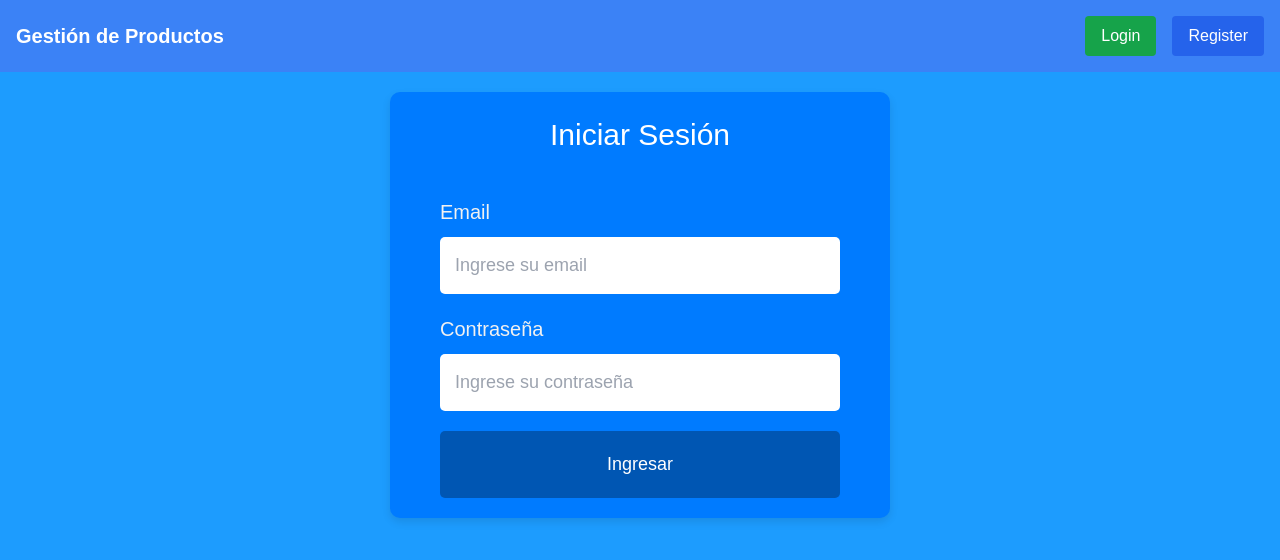
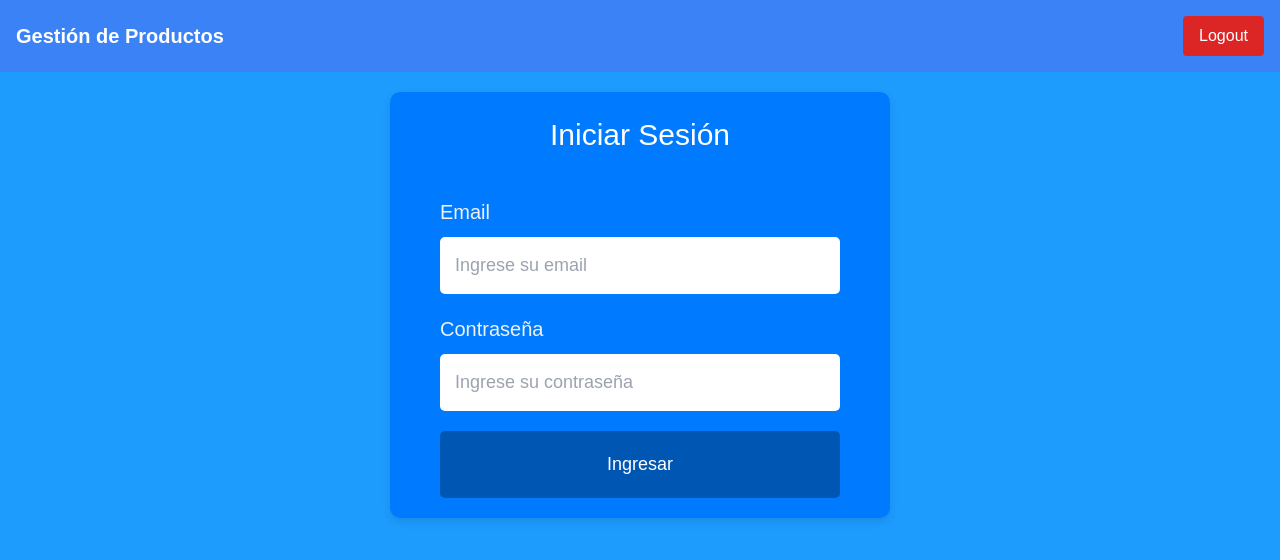
Before and after one commit to xSharkz/TallerIDWMFrontendWeb, an Angular app: page /login in a window 1280 px wide. Shown: the top 560 px of the page. Built offline with nearby package versions, Linux system fonts and the light colour scheme; sample sign-in values are in the browser's storage.

Commit message:
feat: change app component and login component

```diff
--- a/src/app/AuthManagement/components/login/login.component.css
+++ b/src/app/AuthManagement/components/login/login.component.css
@@ -35,6 +35,8 @@
   border: none;
   border-radius: 5px;
   box-sizing: border-box;
+  color: #000; /* Color del texto */
+  background-color: #ffffff; /* Fondo blanco para contraste */
 }
 
 .login-form button.btn {
--- a/src/app/AuthManagement/components/login/login.component.ts
+++ b/src/app/AuthManagement/components/login/login.component.ts
@@ -7,7 +7,7 @@ import { CommonModule } from '@angular/common';
 @Component({
   selector: 'app-login',
   templateUrl: './login.component.html',
-  imports: [FormsModule, CommonModule,RouterModule],
+  imports: [FormsModule, CommonModule, RouterModule],
   styleUrls: ['./login.component.css'],
   standalone: true,
 })
@@ -18,7 +18,7 @@ export class LoginComponent {
   constructor(private authService: AuthService, private router: Router) {}
 
   login(): void {
-
+    // Validaciones del email y contraseña
     if (!this.Email || !this.Email.includes('@')) {
       alert('Por favor, ingrese un email válido.');
       return;
@@ -29,7 +29,7 @@ export class LoginComponent {
       return;
     }
 
-
+    // Formatear datos para el backend
     const formData = new FormData();
     formData.append('Email', this.Email);
     formData.append('Password', this.Password);
@@ -37,14 +37,23 @@ export class LoginComponent {
     this.authService.login(formData).subscribe({
       next: (response) => {
         console.log('Inicio de sesión exitoso:', response);
+
+        // Almacena el token
         localStorage.setItem('token', response.Token);
-        this.router.navigate(['/clients']);
+
+        // Verifica el correo para redirigir según el dominio
+        if (this.Email.endsWith('@idwm.cl')) {
+          this.router.navigate(['/clients']);
+        } else {
+          this.router.navigate(['/home']);
+        }
       },
       error: (err) => {
         console.error('Error al iniciar sesión:', err);
-        const errorMessage = err.error ||'Ocurrio un error inesperado. Intente nuevamente';
+        const errorMessage =
+          err.error || 'Ocurrio un error inesperado. Intente nuevamente';
         alert(errorMessage);
-      }
+      },
     });
   }
 }
--- a/src/app/app.component.html
+++ b/src/app/app.component.html
@@ -1,20 +1,31 @@
 <div class="flex justify-between items-center bg-blue-500 p-4 text-white">
   <h1 class="text-xl font-bold">Gestión de Productos</h1>
   <div class="flex space-x-4">
+    <!-- Botón de Login: visible solo si NO está autenticado -->
     <button
+      *ngIf="!isAuthenticated"
       (click)="navigateTo('/login')"
       class="px-4 py-2 bg-green-600 rounded hover:bg-green-700"
     >
       Login
     </button>
+    <!-- Botón de Register: visible solo si NO está autenticado -->
     <button
+      *ngIf="!isAuthenticated"
       (click)="navigateTo('/register')"
       class="px-4 py-2 bg-blue-600 rounded hover:bg-blue-700"
     >
       Register
     </button>
+    <!-- Botón de Logout: visible solo si está autenticado -->
+    <button
+      *ngIf="isAuthenticated"
+      (click)="logout()"
+      class="px-4 py-2 bg-red-600 rounded hover:bg-red-700"
+    >
+      Logout
+    </button>
   </div>
 </div>
 
-
 <router-outlet></router-outlet>
--- a/src/app/app.component.ts
+++ b/src/app/app.component.ts
@@ -3,16 +3,18 @@ import { initFlowbite } from 'flowbite';
 import { HttpClientModule } from '@angular/common/http';
 import { RouterOutlet } from '@angular/router';
 import { Router } from '@angular/router';
+import { CommonModule } from '@angular/common';
 @Component({
   selector: 'app-root',
   standalone: true,
-  imports: [RouterOutlet,HttpClientModule,],
+  imports: [RouterOutlet,HttpClientModule,CommonModule],
   templateUrl: './app.component.html',
   styleUrls: ['./app.component.css'],
 })
 export class AppComponent implements OnInit {
   constructor(private router:Router){}
 
+  isAuthenticated = false;
   navigateTo(path: string): void{
     this.router.navigate([path]);
   }
@@ -20,5 +22,16 @@ export class AppComponent implements OnInit {
 
   ngOnInit(): void {
       initFlowbite();
+      this.checkAuthentication();
+  }
+  checkAuthentication(): void{
+    const token = localStorage.getItem('token');
+    this.isAuthenticated = !!token;
+  }
+
+  logout():void{
+    localStorage.removeItem('token');
+    this.isAuthenticated = false;
+    this.router.navigate(['/login']);
   }
 }
```
